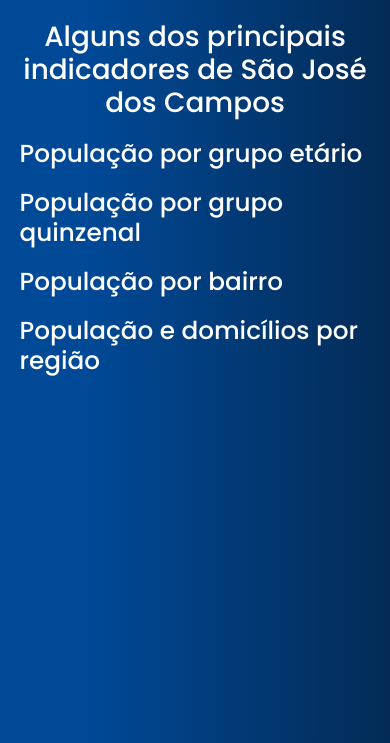
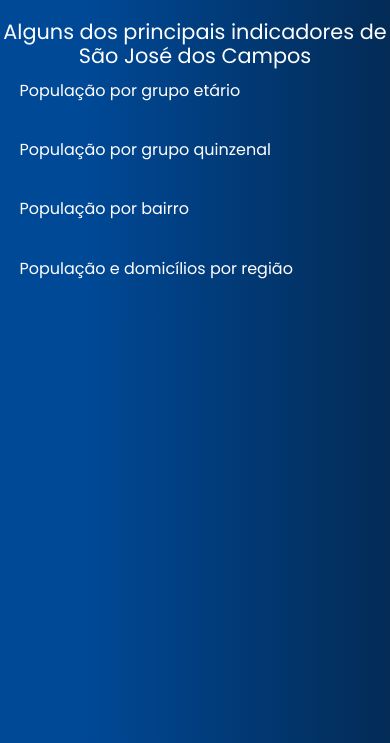
Before and after one commit to guilhermefpo/CodeWave, a Flask app: template src/flask_dash/templates/principais_indicadores.html in a window 390 px wide. Shown: the part 101-844 px from the top of the page. Run offline with Flask 3, Linux system fonts and the light colour scheme; the template is opened without the code that fills it, so the values that code supplies are empty; grey boxes are pictures that could not be loaded.

Commit message:
Site com responsividade

```diff
--- a/src/flask_dash/static/style.css
+++ b/src/flask_dash/static/style.css
@@ -1,39 +1,22 @@
-   @import url('https://fonts.googleapis.com/css2?family=Poppins:ital,wght@0,100;0,200;0,300;0,400;0,500;0,600;0,700;0,800;0,900;1,100;1,200;1,300;1,400;1,500;1,600;1,700;1,800;1,900&display=swap');
+  @import url('https://fonts.googleapis.com/css2?family=Poppins:wght@400;600;700&display=swap');
+
+* {
+    box-sizing: border-box;
+    margin: 0;
+    padding: 0;
+}
 
 body {
-    margin: 0;
-    padding: 0;
-    box-sizing: border-box;
-    font-family: Poppins;
+    font-family: 'Poppins', sans-serif;
     font-size: 100%;
     background: linear-gradient(90deg, #004997 21.15%, #032B56 100%);
 }
 
 header {
     background: linear-gradient(90deg, #004997 42.79%, #163659 69.23%);
-
-
-    align-items: center;
-
 }
 
-.cabecalho-logo {
-    height: 70px;
-}
-
-.cabecalho-menu {
-    display: flex;
-    gap: 30px;
-    align-items: center;
-}
-
-.cabecalho-menu-item {
-    text-decoration: none;
-    font-weight: 700;
-    font-size: 24px;
-    color: #FFF;
-}
-
+/* -------------------- NAVBAR -------------------- */
 .cabecalho-menu-botao {
     text-decoration: none;
     border: 2px solid rgb(255, 196, 0);
@@ -41,69 +24,155 @@ header {
     font-size: 15px;
     color: #ffbb00;
     border-radius: 20px;
-    padding: 2px;
+    padding: 5px 10px;
+    transition: background 0.3s ease;
 }
 
-.cabecalho-menu-botao:hover{
-   background-color: rgb(255, 251, 0);
+.cabecalho-menu-botao:hover {
+    background-color: rgb(255, 251, 0);
+    color: #032B56;
 }
+
+/* -------------------- PÁGINA PRINCIPAL -------------------- */
 
 .pagina-principal {
     display: flex;
+    flex-wrap: wrap;
     flex-direction: row;
-    margin: 12% auto;
+    margin: 5% auto;
     align-items: center;
-    width: 70%;
-    justify-content: space-between;
-    gap: 20%;
+    width: 90%;
+    justify-content: center;
+    gap: 5%;
+    padding: 20px;
 }
 
-.pagina-principal-textos{
+.pagina-principal-textos {
+    flex: 1 1 300px;
+    min-width: 280px;
+    color: white;
     display: flex;
     flex-direction: column;
-    align-items: flex-start;
     text-align: justify;
-    gap: 10px;
+    gap: 16px;
+}
+
+.pagina-principal-textos h1 {
+    font-size: 2rem;
+}
+
+.pagina-principal-textos p {
+    font-size: 1rem;
+}
+
+.pagina-principal-textos a {
+    font-size: 1rem;
+    border-radius: 8px;
+    padding: 10px 16px;
+    background-color: #FFBA00;
+    color: #004997;
+    font-weight: 700;
+    text-decoration: none;
+    display: inline-block;
+    transition: background 0.3s ease;
+}
+
+.pagina-principal-textos a:hover {
+    background-color: #ffd21f;
+    color: #002d61;
+}
+
+.pagina-principal img {
+    flex: 1 1 300px;
+    max-width: 100%;
+    height: auto;
+}
+
+/* -------------------- PÁGINA SECUNDÁRIA -------------------- */
+
+.pagina-secundaria h1,
+.pagina-secundaria h2 {
     color: white;
 }
 
-.pagina-principal-textos h1 {
-    margin: 0;
-    font-size: 200%;
+.pagina-secundaria h1 {
+    text-align: center;
+    margin: 5% 0 3%;
+    font-size: 1.8rem;
 }
 
-.pagina-principal-textos p {
-    margin: 0;
-    font-size: 120%;
-
+.pagina-secundaria h2 {
+    text-align: left;
+    margin: 3% 0 1% 5%;
+    font-size: 1.4rem;
 }
 
-.pagina-principal-textos a{
-    font-size: 16px;
-    border-radius: 8px;
-    padding: 10px;
-    background-color: #FFBA00;
-    color: #004997;
-    font-family: Poppins;
-    font-weight: 700;
-    text-decoration: none;
+.pagina-secundaria .container-fluid {
+    margin-bottom: 40px;
 }
 
-.pagina-secundaria h1{
-    text-align: center;
-    margin-top: 5%;
-    color: white;
+/* -------------------- RESPONSIVIDADE -------------------- */
+
+@media (max-width: 992px) {
+    .pagina-principal {
+        flex-direction: column;
+        text-align: center;
+    }
+
+    .pagina-principal-textos {
+        align-items: center;
+        text-align: center;
+    }
+
+    .pagina-secundaria h2 {
+        margin-left: 3%;
+        font-size: 1.2rem;
+    }
 }
 
-.pagina-secundaria h2{
-    text-align: left;
-    margin-top: 5%;
-    margin-left: 5%;
-    margin-bottom: 0;
-    color: white;
+@media (max-width: 768px) {
+    .pagina-principal-textos h1 {
+        font-size: 1.5rem;
+    }
+
+    .pagina-principal-textos p,
+    .pagina-principal-textos a {
+        font-size: 0.95rem;
+    }
+
+    .pagina-secundaria h1 {
+        font-size: 1.5rem;
+    }
+
+    .pagina-secundaria h2 {
+        font-size: 1.1rem;
+    }
 }
 
-.pagina-secundaria img{
-    text-align: left;
-    margin-left: 5%;
+@media (max-width: 480px) {
+    .pagina-principal {
+        padding: 10px;
+    }
+
+    .pagina-principal-textos h1 {
+        font-size: 1.3rem;
+    }
+
+    .pagina-principal-textos p {
+        font-size: 0.9rem;
+    }
+
+    .pagina-principal-textos a {
+        font-size: 0.9rem;
+        padding: 8px 14px;
+    }
+
+    .pagina-secundaria h1 {
+        font-size: 1.3rem;
+    }
+
+    .pagina-secundaria h2 {
+        font-size: 1rem;
+        margin-left: 5%;
+    }
 }
```
Also changed, not shown: 1 other file.
